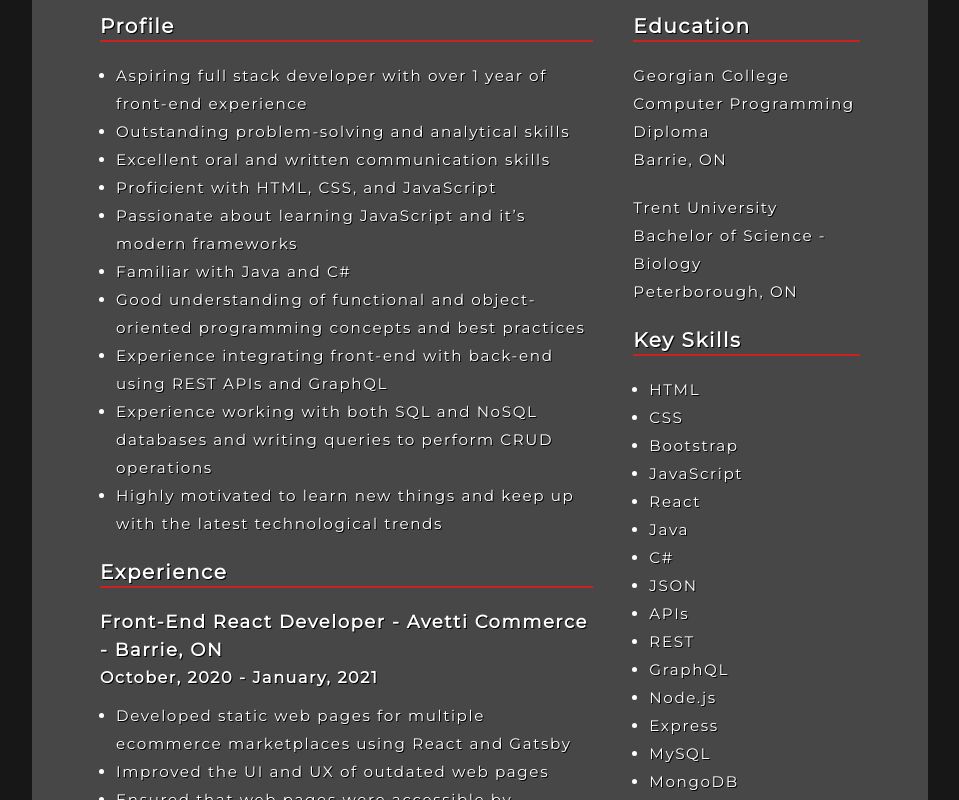
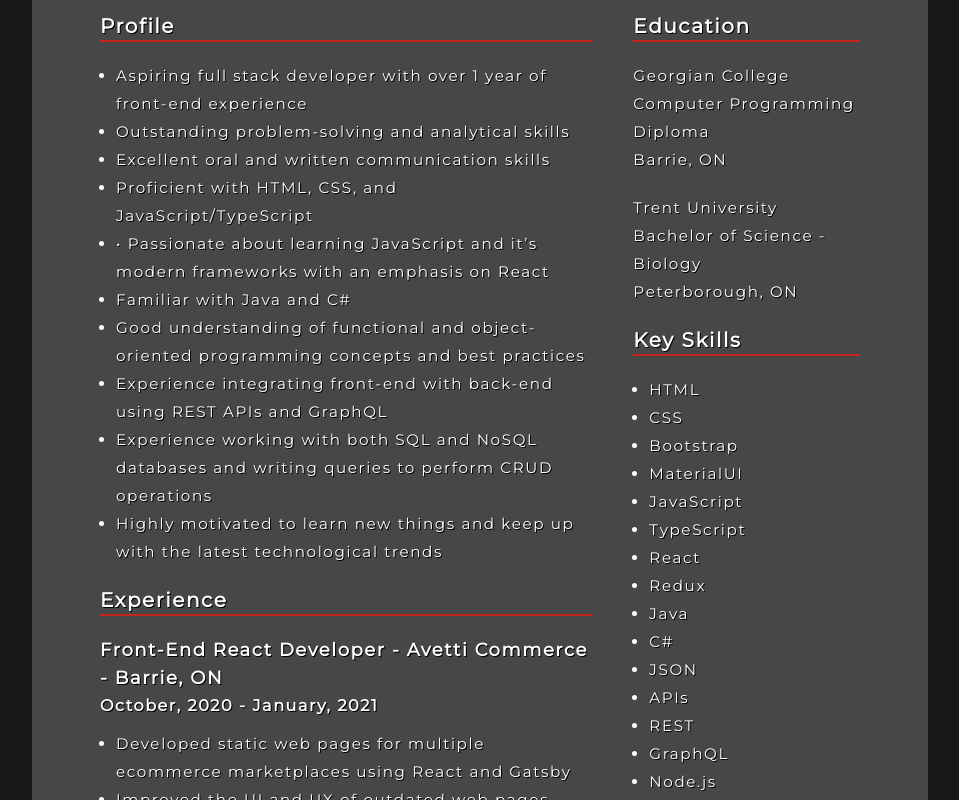
Before and after one commit to MarkBoyd14/mark-boyd-portfolio, a React (Create React App) app: page /resume in a window 1280 px wide. Shown: the part 441-1241 px from the top of the page, without its empty margins (160-1119 px from the left). Built offline with nearby package versions, Linux system fonts and the light colour scheme.

Commit message:
updated about, resume, and emailjs

```diff
--- a/src/pages/About.jsx
+++ b/src/pages/About.jsx
@@ -1,7 +1,7 @@
-import React from 'react';
+import React from "react";
 
 export default function About() {
-  document.title = 'Mark Boyd - About';
+  document.title = "Mark Boyd - About";
   return (
     <section className="about">
       <h3 className="section-header">About Me</h3>
@@ -9,7 +9,7 @@ export default function About() {
         <p>
           Hello and thank you for taking the time to visit my portfolio! My name
           is Mark and I am an aspiring full stack web developer residing in
-          Barrie, Ontario. I have been programming since 2018 and recently
+          Windsor, Ontario. I have been programming since 2018 and recently
           received my Computer Programming diploma from Georgian College. I also
           have a Bachelor of Science in Biology from Trent University but
           decided to make a career change that is more in line with my passions.
@@ -25,12 +25,11 @@ export default function About() {
           I can apply to future projects. Currently, I am very comfortable
           working with HTML, CSS, and JavaScript and am very good at building
           web applications that are pixel perfect to the design requirements.
-          Over the last year, I have mostly focused on learning React, Node.js,
-          Express, and different databases such as MySQL and MongoDB. I am
-          always open to learning new techs to improve my skills and stay up to
-          date with the latest industry trends. In my spare time, I enjoy
-          playing video games, watching movies or youtube, and socializing with
-          friends.
+          Over the last year, I have mostly focused on learning TypeScript,
+          React, and Redux. I am always open to learning new techs to improve my
+          skills and stay up to date with the latest industry trends. In my
+          spare time, I enjoy playing video games, watching movies or youtube,
+          and socializing with friends.
         </p>
         <br />
         <p>
--- a/src/pages/Contact.jsx
+++ b/src/pages/Contact.jsx
@@ -1,37 +1,37 @@
-import React, { useState } from 'react';
-import * as emailjs from 'emailjs-com';
-import { ToastContainer, toast } from 'react-toastify';
-import 'react-toastify/dist/ReactToastify.css';
+import React, { useState } from "react";
+import * as emailjs from "emailjs-com";
+import { ToastContainer, toast } from "react-toastify";
+import "react-toastify/dist/ReactToastify.css";
 
 export default function Contact() {
-  const [name, setName] = useState('');
-  const [email, setEmail] = useState('');
-  const [phone, setPhone] = useState('');
-  const [message, setMessage] = useState('');
+  const [name, setName] = useState("");
+  const [email, setEmail] = useState("");
+  const [phone, setPhone] = useState("");
+  const [message, setMessage] = useState("");
 
   const toastifySuccess = () => {
-    toast.success('Your message has been sent. Thank you!', {
-      position: 'top-right',
+    toast.success("Your message has been sent. Thank you!", {
+      position: "top-right",
       autoClose: 5000,
       hideProgressBar: true,
       closeOnClick: true,
       pauseOnHover: true,
       draggable: false,
-      className: 'submit-feedback success',
-      toastId: 'notifyToast',
+      className: "submit-feedback success",
+      toastId: "notifyToast",
     });
   };
 
   const toastifyError = () => {
-    toast.error('There was an error sending your message.', {
-      position: 'top-right',
+    toast.error("There was an error sending your message.", {
+      position: "top-right",
       autoClose: 5000,
       hideProgressBar: true,
       closeOnClick: true,
       pauseOnHover: true,
       draggable: false,
-      className: 'submit-feedback success',
-      toastId: 'notifyToast',
+      className: "submit-feedback success",
+      toastId: "notifyToast",
     });
   };
 
@@ -40,7 +40,7 @@ export default function Contact() {
 
     let templateParams = {
       from_email: email,
-      to_name: 'service_dcf2k29',
+      to_name: "service_og3il19",
       from_name: name,
       from_phone: phone,
       from_message: message,
@@ -48,32 +48,32 @@ export default function Contact() {
 
     emailjs
       .send(
-        'service_dcf2k29',
-        'template_z6u35se',
+        "service_og3il19",
+        "template_z6u35se",
         templateParams,
-        'user_P6FRZUGEogdd7TnSW3hN7',
+        "user_P6FRZUGEogdd7TnSW3hN7"
       )
       .then(
         function (res) {
           toastifySuccess();
-          console.log('SUCCESS', res.status, res.text);
+          console.log("SUCCESS", res.status, res.text);
         },
         function (err) {
           toastifyError();
-        },
+        }
       );
 
     resetForm();
   };
 
   const resetForm = () => {
-    setName('');
-    setEmail('');
-    setPhone('');
-    setMessage('');
+    setName("");
+    setEmail("");
+    setPhone("");
+    setMessage("");
   };
 
-  document.title = 'Mark Boyd - Contact';
+  document.title = "Mark Boyd - Contact";
   return (
     <section className="contact">
       <h3 className="section-header">Contact</h3>
--- a/src/pages/Resume.jsx
+++ b/src/pages/Resume.jsx
@@ -1,7 +1,7 @@
-import React from 'react';
+import React from "react";
 
 export default function Resume() {
-  document.title = 'Mark Boyd - Resume';
+  document.title = "Mark Boyd - Resume";
   return (
     <div className="resume">
       <h3 className="section-header">Resume</h3>
@@ -17,9 +17,10 @@ export default function Resume() {
               </li>
               <li>Outstanding problem-solving and analytical skills</li>
               <li>Excellent oral and written communication skills</li>
-              <li>Proficient with HTML, CSS, and JavaScript</li>
+              <li>Proficient with HTML, CSS, and JavaScript/TypeScript</li>
               <li>
-                Passionate about learning JavaScript and it’s modern frameworks
+                • Passionate about learning JavaScript and it’s modern
+                frameworks with an emphasis on React
               </li>
               <li>Familiar with Java and C#</li>
               <li>
@@ -103,8 +104,11 @@ export default function Resume() {
             <li>HTML</li>
             <li>CSS</li>
             <li>Bootstrap</li>
+            <li>MaterialUI</li>
             <li>JavaScript</li>
+            <li>TypeScript</li>
             <li>React</li>
+            <li>Redux</li>
             <li>Java</li>
             <li>C#</li>
             <li>JSON</li>
@@ -134,7 +138,7 @@ export default function Resume() {
               <p>David Sopuch - CEO - Avetti Commerce</p>
               <a href="tel:705-797-2105p3551">705-797-2105 ext. 3551</a>
             </li>
-            <li style={{ paddingTop: '10px' }}>
+            <li style={{ paddingTop: "10px" }}>
               <p>Andrew Arkwell - Director of Development - Siva Creative</p>
               <a href="tel:705-717-4027">705-717-4027</a>
             </li>
```
Also changed, not shown: 1 other file (tests, documents, lock files or other folders).
